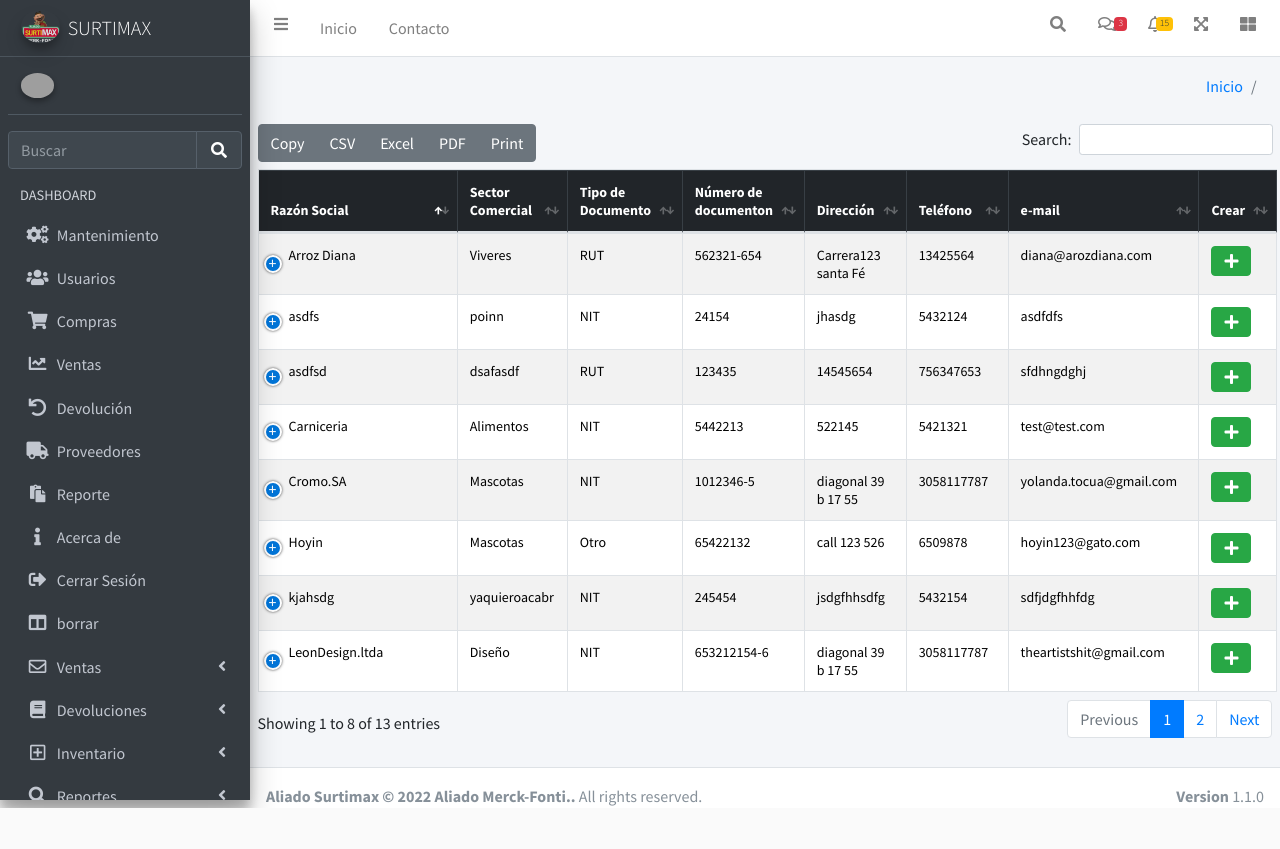
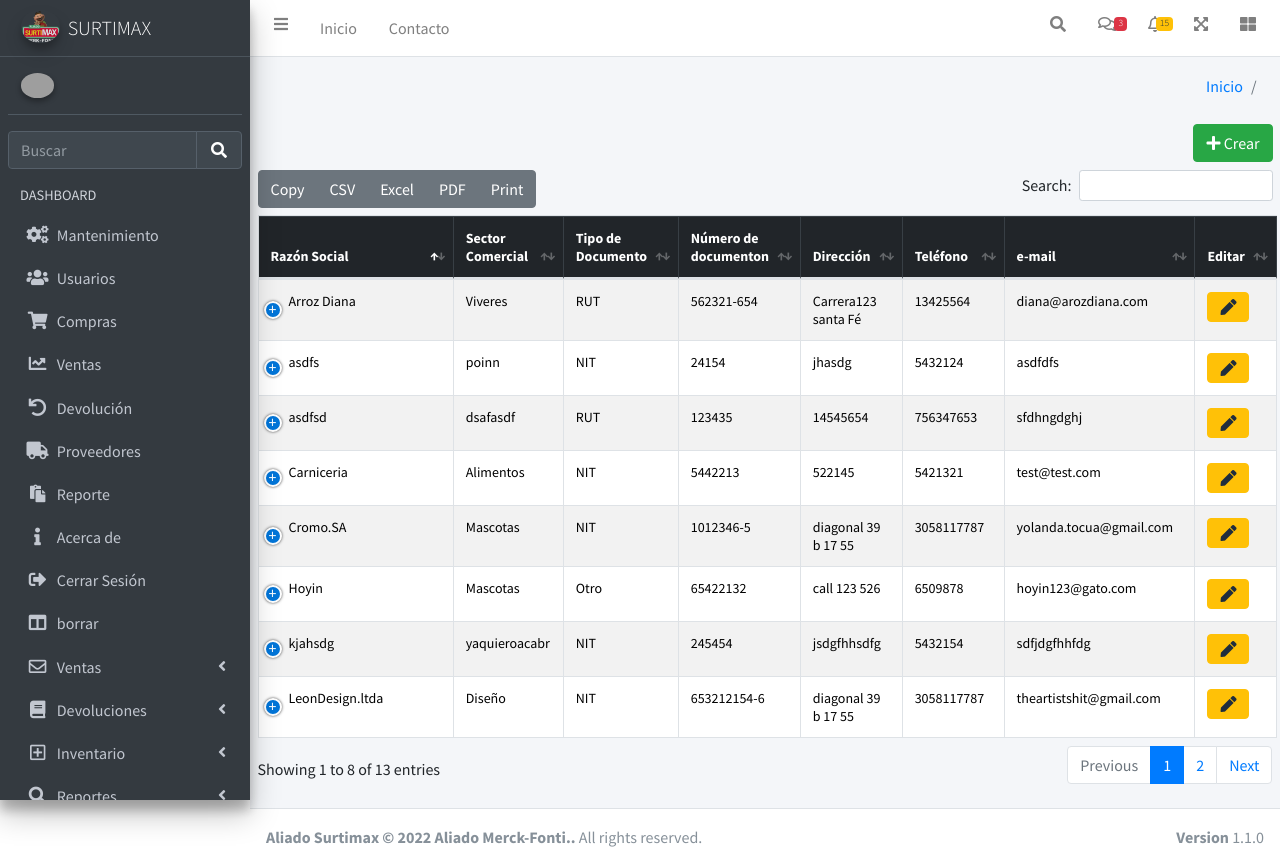
Before and after one commit to Alexanderz26/Surtimax, a Django app: page /proveedores/ in a window 1280 px wide. Before the commit the page ends 808 px from the top, so only its background shows below. Run offline with Django 4.2, Linux system fonts and the light colour scheme; data comes from the database, SQL or seed files in the repository; both versions use the stored data as it was after the commit; some libraries are stand-ins or nearby versions; grey boxes are pictures that could not be loaded.

Commit message:
correcion del boton crear proveedor

```diff
--- a/main/templates/partials/body.html
+++ b/main/templates/partials/body.html
@@ -60,7 +60,7 @@
 
                         {% endblock contenido%}
                         {% include 'partials/modal.html' %}
-                        {% include 'partials/modal.html' %}
+
                         {% include 'partials/add.html' %}
 
 
--- a/proveedores/templates/proveedores/proveedores.html
+++ b/proveedores/templates/proveedores/proveedores.html
@@ -6,8 +6,12 @@
 
 <!--Header-->
 
-  <div>
-
+  <div class="d-flex justify-content-end mb-2">
+    <td>
+      <a class="btn btn-success text-center" title="Agregar" data-bs-toggle="modal" data-bs-target="#addModal">
+        <i class="fas fa-plus"></i> Crear
+      </a>
+    </td>
   </div>
 
 <!--Tabla-->
@@ -22,7 +26,7 @@
         <th style="width: 10%;">Dirección</th>
         <th style="width: 10%;">Teléfono</th>
         <th style="width: 10%;">e-mail</th>
-        <th style="width: 5%;">Crear</th>
+
         <th style="width: 5%;">Editar</th>
         <th style="width: 5%;">Eliminar</th>
       </tr>
@@ -39,11 +43,7 @@
       <td>{{proveedor.direccion}}</td>
       <td>{{proveedor.telefono}}</td>
       <td>{{proveedor.email}}</td>
-      <td>
-        <a class="btn btn-success text-center" title="Agregar" data-bs-toggle="modal" data-bs-target="#addModal">
-          <i class="fas fa-plus"></i>
-        </a>
-      </td>
+
       <td>
         <a class="btn btn-warning text-center" title="Editar"  data-bs-toggle="modal" data-bs-target="#editModal{{proveedor.pk}}">
           <i class="fas fa-pen"></i>
```
Also changed, not shown: db.sqlite3.
